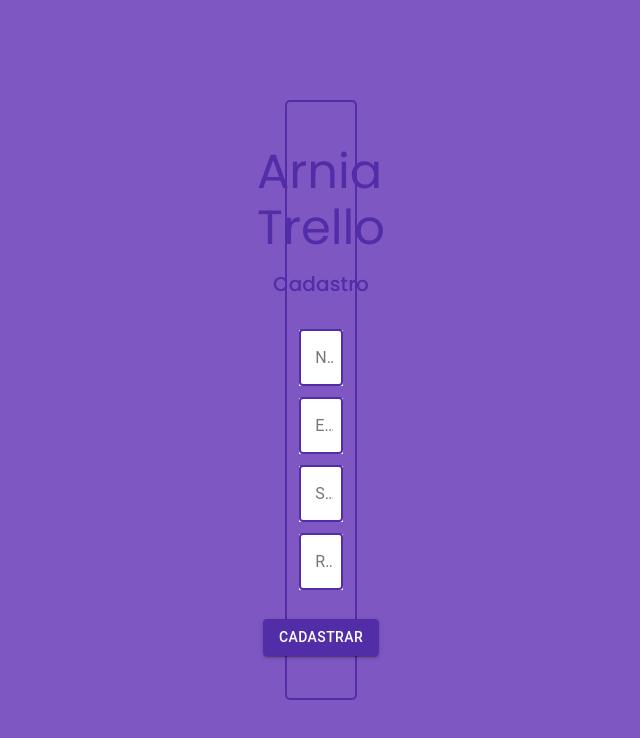
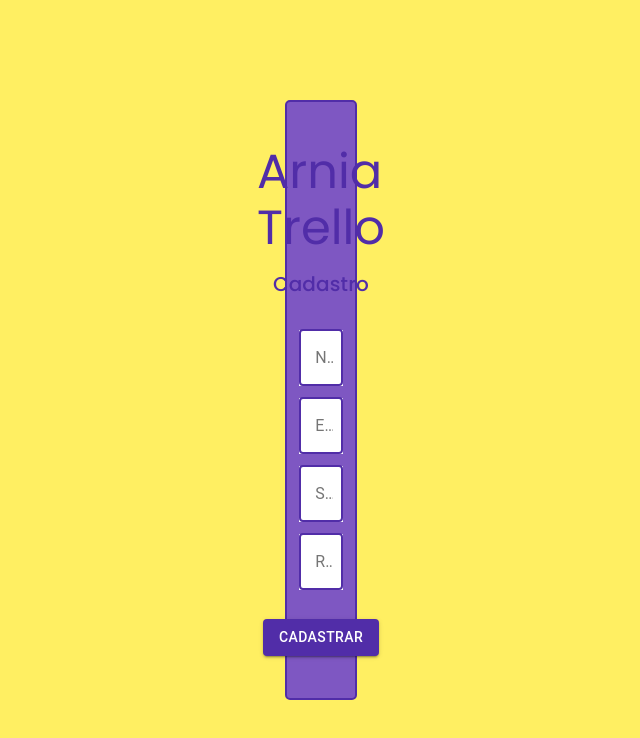
Before and after one commit to HamiltonGJr/arnia-trello, a React (Vite) app: page / in a window 1280 px wide. Shown: the top 738 px of the page, without its empty margins (319-959 px from the left). Built offline with nearby package versions, Linux system fonts and the light colour scheme.

Commit message:
style: changing the background color of the body

```diff
--- a/src/styles/BoryStyles.ts
+++ b/src/styles/BoryStyles.ts
@@ -7,5 +7,5 @@
   justifyContent: "center",
   alignItems: "center",
   fontFamily: "Poppins",
-  backgroundColor: `${theme.palette.primary.light}`,
+  backgroundColor: `${theme.palette.secondary.light}`,
 }));
```
